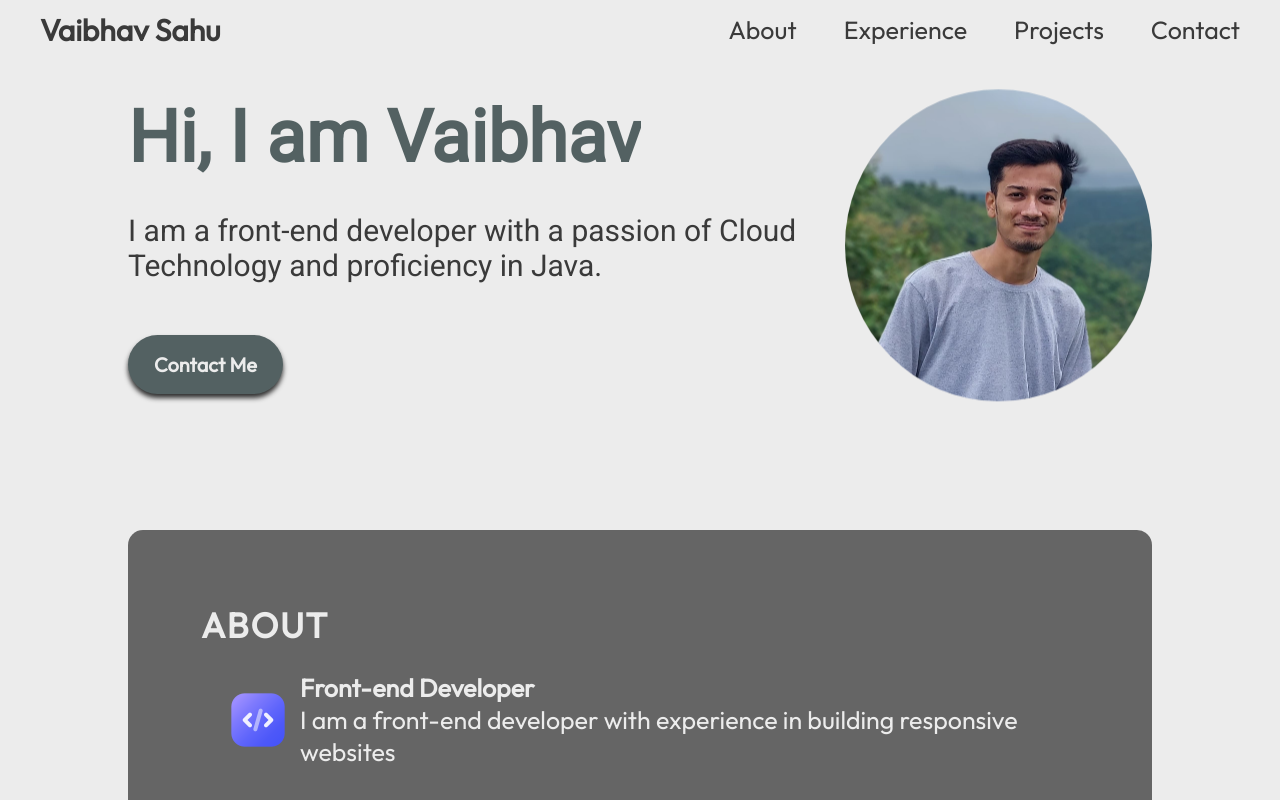
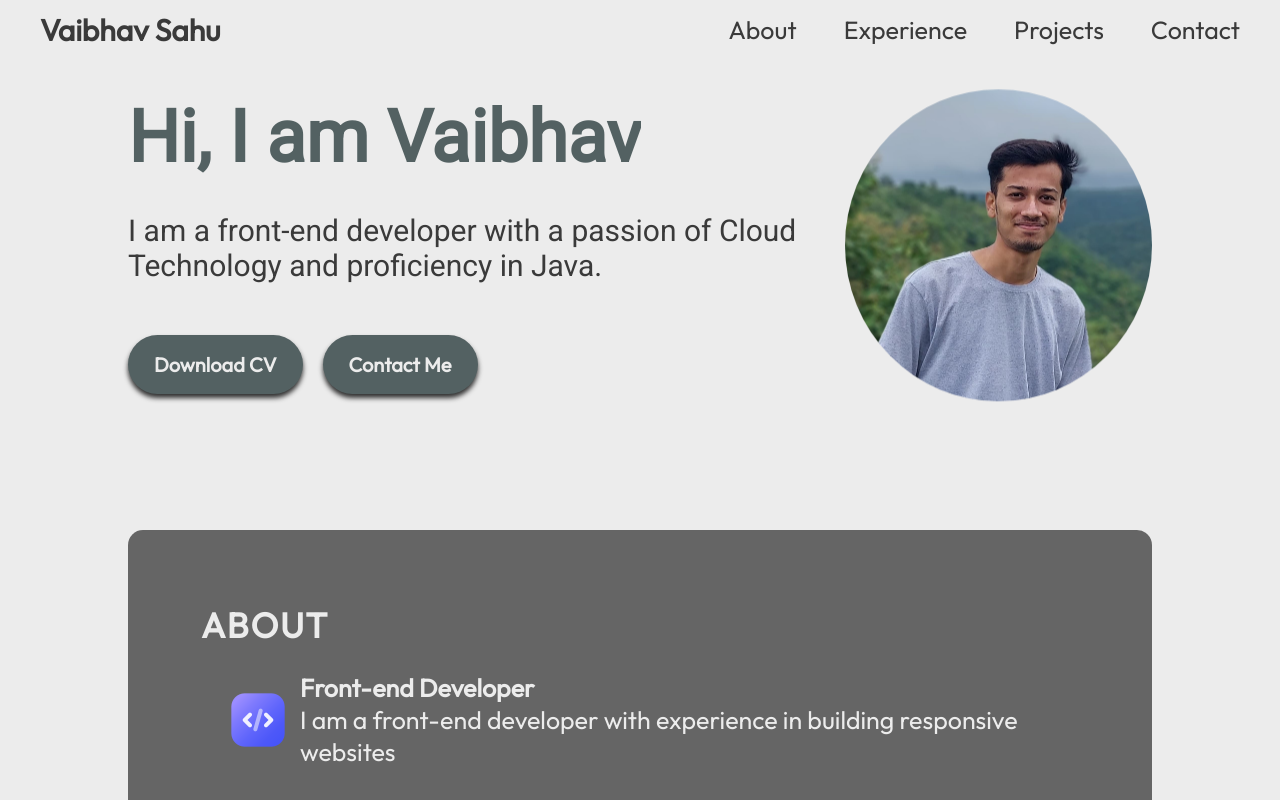
Before and after one commit to VaibhavSahu19/my-portfolio, a React (Vite) app: page / in a window 1280 px wide. Shown: the top 800 px of the page. Built offline with nearby package versions, Linux system fonts and the light colour scheme.

Commit message:
added download cv button

```diff
--- a/src/Components/Hero/Hero.jsx
+++ b/src/Components/Hero/Hero.jsx
@@ -8,7 +8,10 @@ export const Hero = () => {
         <div className={styles.content}>
             <h1 className={styles.title}>Hi, I am Vaibhav</h1>
             <p className={styles.description}>I am a front-end developer with a passion of Cloud Technology and proficiency in Java. </p>
-            <a className={styles.contactBtn} href="https://mail.google.com/mail/?view=cm&fs=1&to=vaibhavsahu200@gmail.com">Contact Me</a>
+            <div className={styles.buttonsDiv}>
+              <a className={styles.contactBtn} href="https://drive.google.com/file/d/10-JhPGgQdbDXshOa4fFQMHGcGnvhBpax/view?usp=drive_link">Download CV</a>
+              <a className={styles.contactBtn} href="https://mail.google.com/mail/?view=cm&fs=1&to=vaibhavsahu200@gmail.com">Contact Me</a>
+            </div>
         </div>
         <img className={styles.heroImg} src={getImageUrl("hero/casual.jpg")} alt="heroImage" />
     </section>
--- a/src/Components/Hero/Hero.module.css
+++ b/src/Components/Hero/Hero.module.css
@@ -33,6 +33,12 @@
     font-size: 30px;
     font-family: var(--font-roboto);
     margin-bottom: 52px;
+}
+
+.buttonsDiv{
+    display: flex;
+    justify-content: space-around;
+    gap: 20px;
 }
 
 .contactBtn{
```
